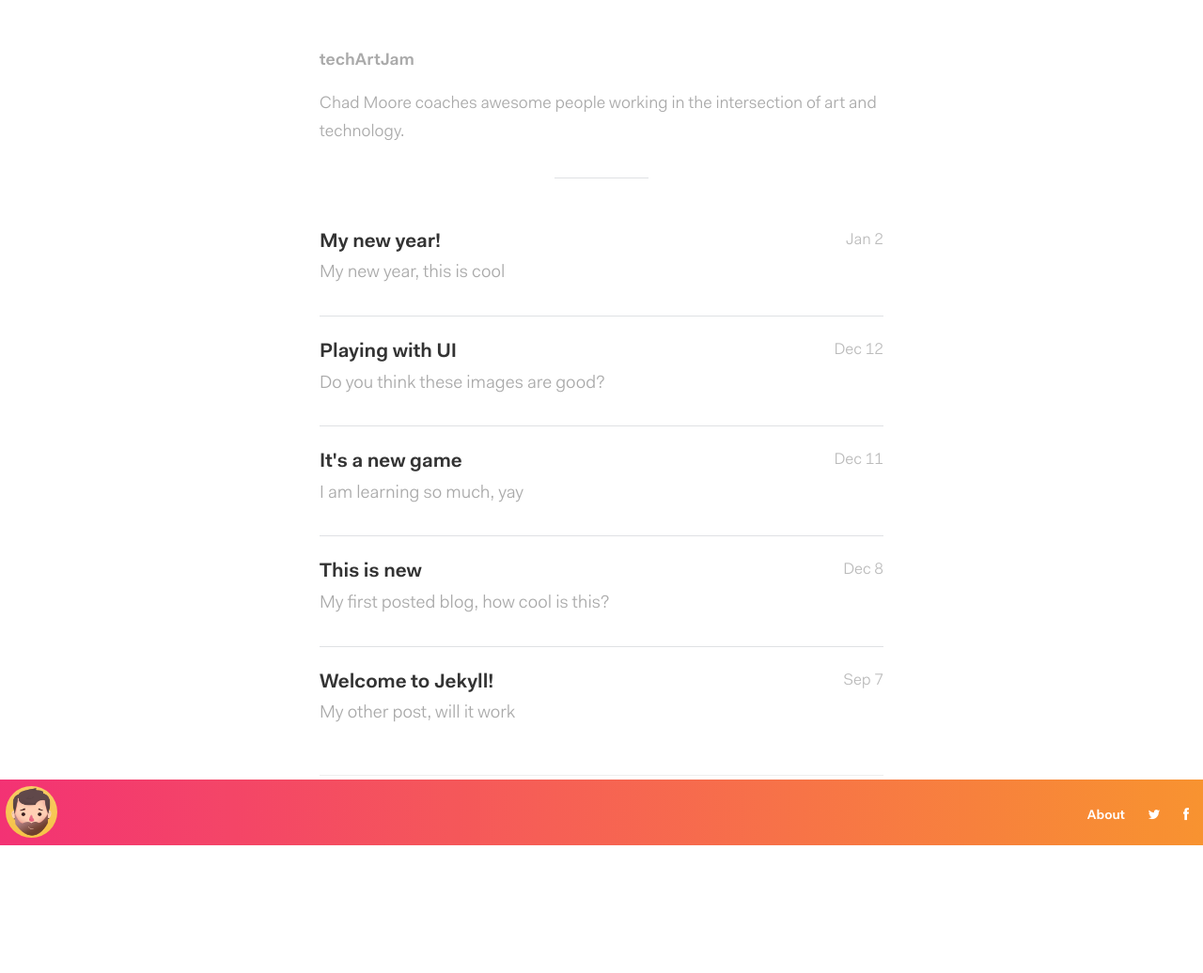
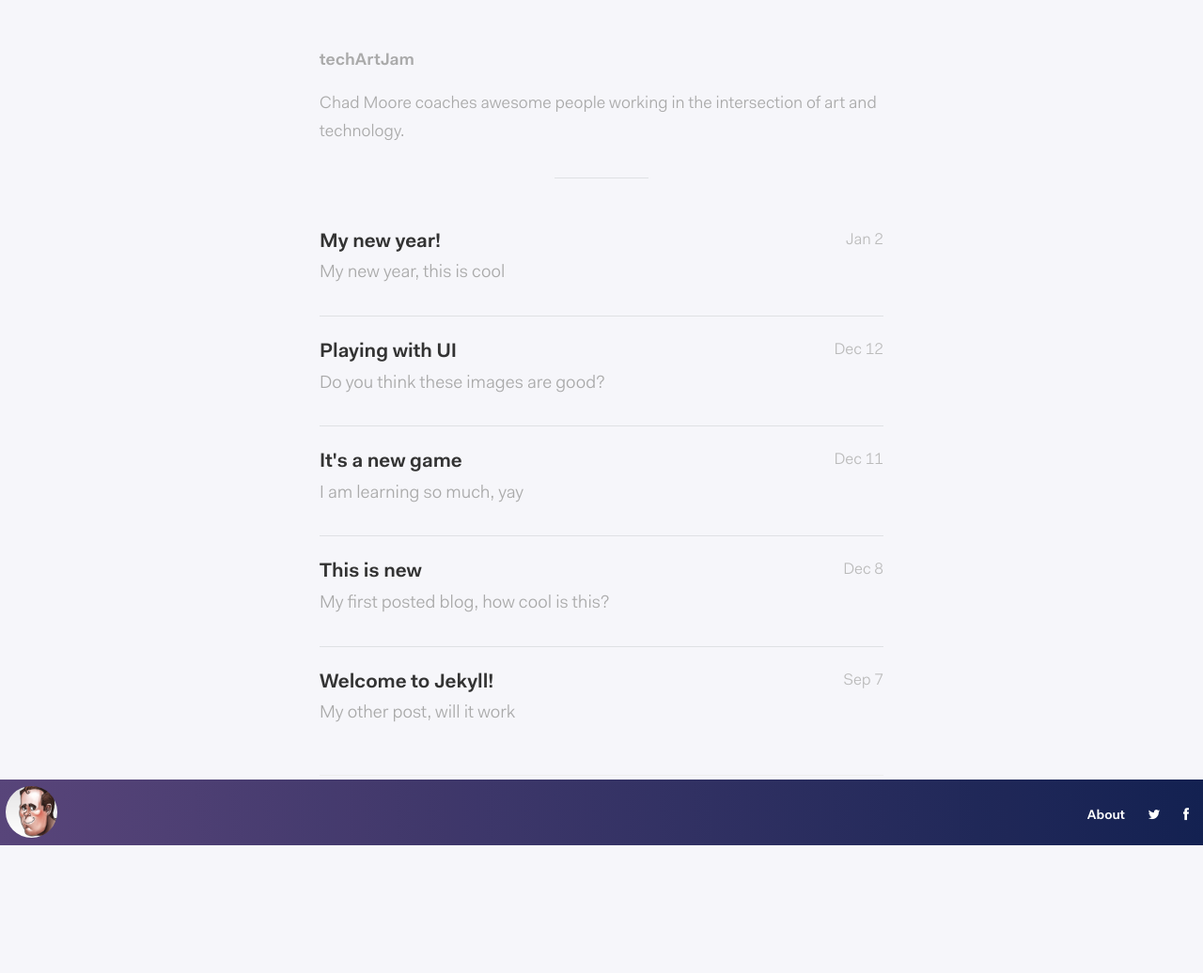
Before and after one commit to techartjam/techartjam, a Jekyll site: the page built from index.html, in a window 1280 px wide. Shown: the whole page at 94% size. Built offline with Jekyll 4.4.1, drawn with Linux system fonts in a browser that asks for light colours; the list of posts is cut into pages by our own code; comment, search, counter and statistics services are not loaded.

Commit message:
changed color scheme, and updated avatar.png

```diff
--- a/_sass/_base.scss
+++ b/_sass/_base.scss
@@ -136,8 +136,8 @@ a {
     }
 
     &:hover {
-        color: $brand-color;
-        text-decoration: underline;
+        color: #B84480;
+        text-decoration: none;
     }
 }
 
--- a/css/main.scss
+++ b/css/main.scss
@@ -75,8 +75,8 @@ $base-line-height: 1.7;
 $spacing-unit:     30px;
 
 $text-color:       #000;
-$background-color: #fff;
-$brand-color:      #F26452;
+$background-color: #F6F6FA;
+$brand-color:      #F39245;
 
 $grey-color:       #828282;
 $grey-color-light: lighten($grey-color, 40%);
@@ -98,8 +98,8 @@ $on-laptop:        700px;
 // $from:  #ff2299;
 // $to:    #3366ff;
 
-$from:  #F88E25;
-$to:    #F3286D;
+$from:  #071648;
+$to:    #503B73;
 
 // Using media queries with like this:
 // @include media-query($on-palm) {
```
Also changed, not shown: assets/images/avatar.png, 3 other files.
